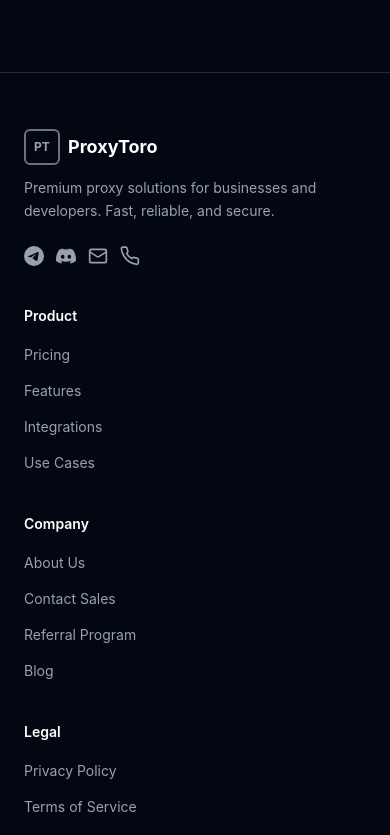
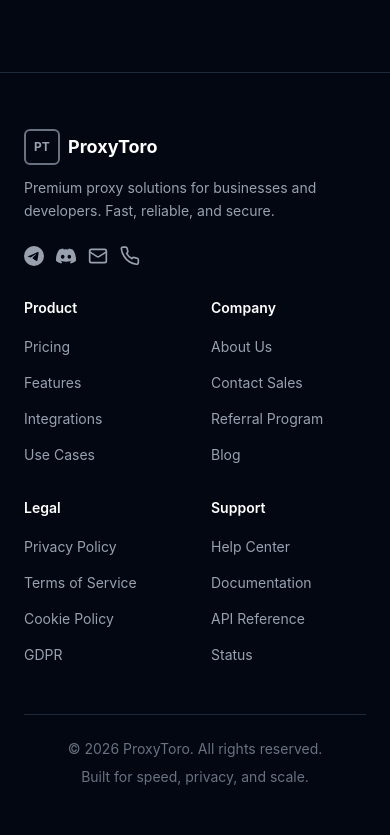
Before and after one commit to yoelKraitman/ProxyToro-Platform, a React (Vite) app in the folder frontend/: page / in a window 390 px wide. Shown: the part 3980-4815 px from the top of the page. Built offline with nearby package versions, Linux system fonts and the light colour scheme.

Commit message:
feat: mobile footer fix, pricing calculator, proxy generator upgrades

```diff
--- a/frontend/src/components/Footer.jsx
+++ b/frontend/src/components/Footer.jsx
@@ -17,7 +17,6 @@
   },
 ]
 
-// Simple inline SVGs — no icon library needed
 const TelegramIcon = () => (
   <svg viewBox="0 0 24 24" fill="currentColor" className="w-5 h-5">
     <path d="M11.944 0A12 12 0 0 0 0 12a12 12 0 0 0 12 12 12 12 0 0 0 12-12A12 12 0 0 0 12 0a12 12 0 0 0-.056 0zm4.962 7.224c.1-.002.321.023.465.14a.506.506 0 0 1 .171.325c.016.093.036.306.02.472-.18 1.898-.962 6.502-1.36 8.627-.168.9-.499 1.201-.82 1.23-.696.065-1.225-.46-1.9-.902-1.056-.693-1.653-1.124-2.678-1.8-1.185-.78-.417-1.21.258-1.91.177-.184 3.247-2.977 3.307-3.23.007-.032.014-.15-.056-.212s-.174-.041-.249-.024c-.106.024-1.793 1.14-5.061 3.345-.48.33-.913.49-1.302.48-.428-.008-1.252-.241-1.865-.44-.752-.245-1.349-.374-1.297-.789.027-.216.325-.437.893-.663 3.498-1.524 5.83-2.529 6.998-3.014 3.332-1.386 4.025-1.627 4.476-1.635z"/>
@@ -48,11 +47,11 @@
     <footer className="border-t border-gray-800 bg-gray-950 mt-8">
       <div className="max-w-6xl mx-auto px-6 py-14">
 
-        {/* Top row: brand + columns */}
-        <div className="grid grid-cols-1 sm:grid-cols-2 lg:grid-cols-5 gap-10">
+        {/* Top row: brand (full width on mobile) + 2-col link grid */}
+        <div className="grid grid-cols-2 lg:grid-cols-5 gap-8 lg:gap-10">
 
-          {/* Brand column */}
-          <div className="lg:col-span-1">
+          {/* Brand — spans both columns on mobile, 1 col on desktop */}
+          <div className="col-span-2 lg:col-span-1">
             <div className="flex items-center gap-2 mb-3">
               <div className="w-9 h-9 border-2 border-gray-500 rounded-md flex items-center justify-center text-xs text-gray-400 font-bold">
                 PT
@@ -62,8 +61,6 @@
             <p className="text-gray-400 text-sm leading-relaxed mb-6">
               Premium proxy solutions for businesses and developers. Fast, reliable, and secure.
             </p>
-
-            {/* Social icons */}
             <div className="flex items-center gap-3">
               <a href="#" className="text-gray-400 hover:text-purple-400 transition" aria-label="Telegram">
                 <TelegramIcon />
@@ -80,7 +77,7 @@
             </div>
           </div>
 
-          {/* Link columns */}
+          {/* Link columns — 2 per row on mobile, 4 across on desktop */}
           {columns.map(col => (
             <div key={col.title}>
               <h4 className="text-white font-semibold text-sm mb-4">{col.title}</h4>
```
